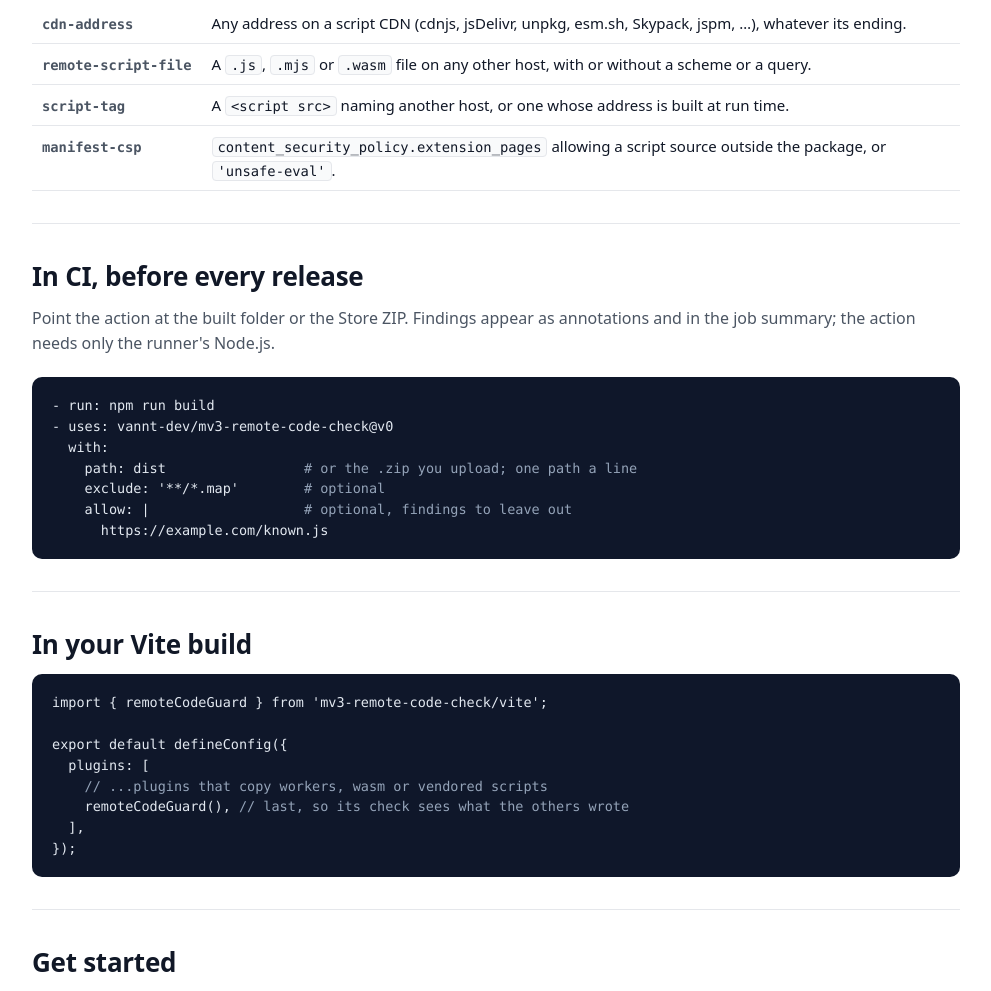
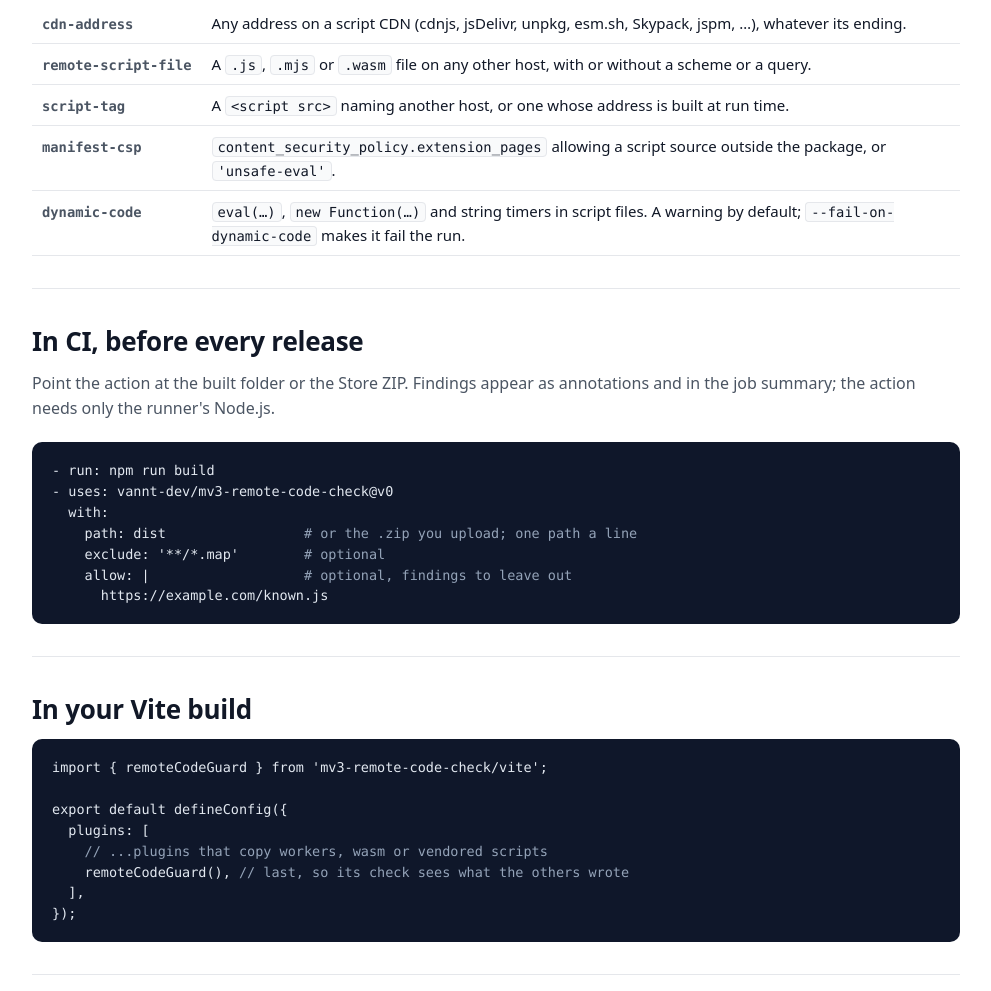
Before and after one commit to vannt-dev/mv3-remote-code-check, a browser extension: page docs/index.html in a window 1280 px wide. Shown: the part 1233-2224 px from the top of the page, without its empty margins (144-1135 px from the left). Drawn offline with Linux system fonts and the light colour scheme.

Commit message:
docs: list the dynamic-code warning on the landing page (#14)

```diff
--- a/docs/index.html
+++ b/docs/index.html
@@ -325,6 +325,13 @@ dist: 2 reference(s) to remotely hosted code, which Manifest V3 forbids
                 <code>'unsafe-eval'</code>.
               </td>
             </tr>
+            <tr>
+              <th><code>dynamic-code</code></th>
+              <td data-i18n="what.dyn">
+                <code>eval(…)</code>, <code>new Function(…)</code> and string timers in script files. A warning by default;
+                <code>--fail-on-dynamic-code</code> makes it fail the run.
+              </td>
+            </tr>
           </table>
         </div>
       </section>
@@ -403,6 +410,8 @@ export default defineConfig({
           'what.tag': 'Thẻ <code>&lt;script src&gt;</code> trỏ tới host khác, hoặc địa chỉ được ghép lúc chạy.',
           'what.csp':
             "<code>content_security_policy.extension_pages</code> cho phép nguồn script ngoài gói, hoặc <code>'unsafe-eval'</code>.",
+          'what.dyn':
+            '<code>eval(…)</code>, <code>new Function(…)</code> và timer nhận chuỗi trong file script. Mặc định chỉ cảnh báo; <code>--fail-on-dynamic-code</code> biến nó thành lỗi.',
           'act.h2': 'Trong CI, trước mỗi lần phát hành',
           'act.sub':
             'Trỏ action vào thư mục đã build hoặc file ZIP gửi Store. Kết quả hiện thành annotation và trong job summary; action chỉ cần Node.js có sẵn trên runner.',
```
